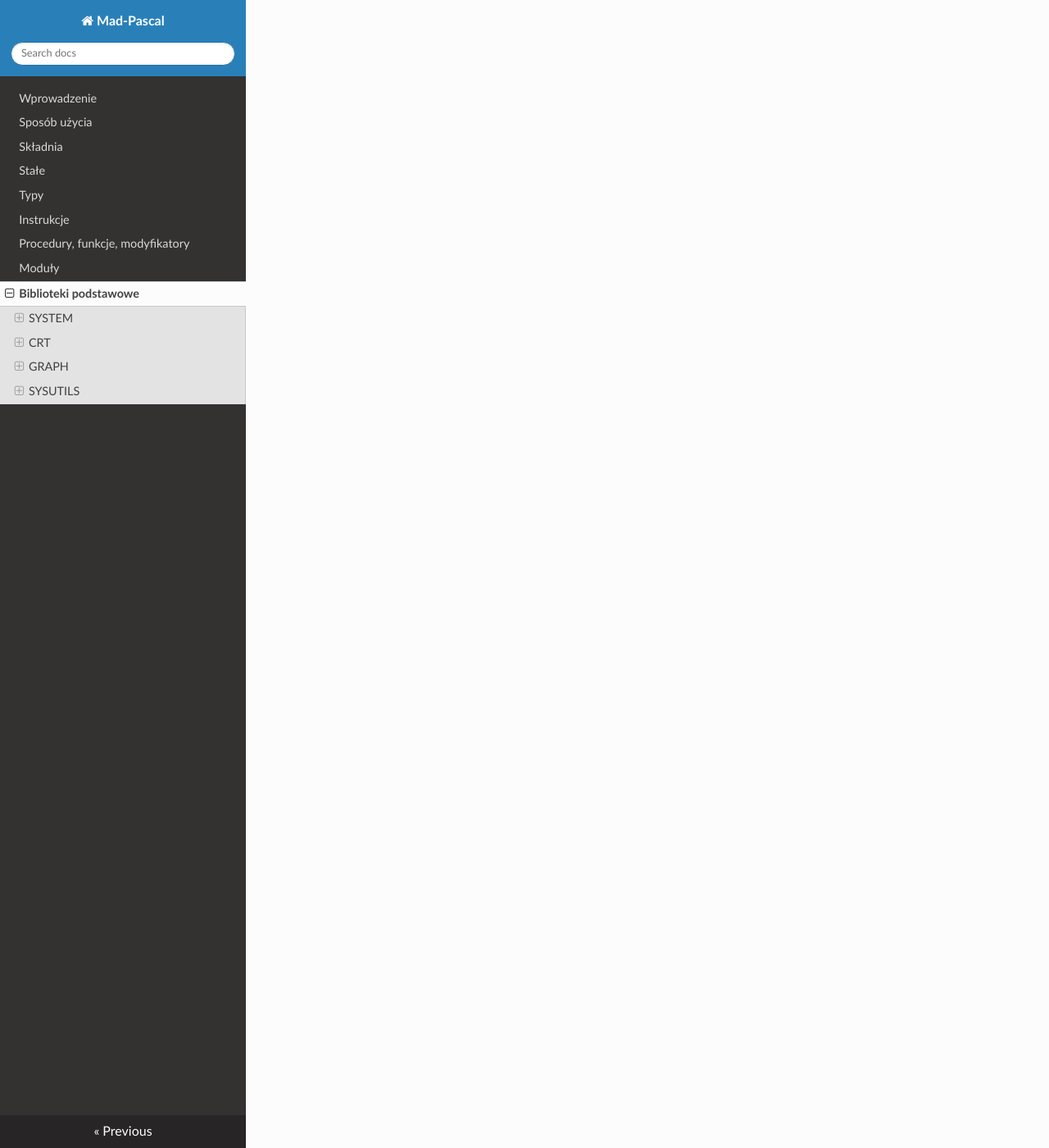
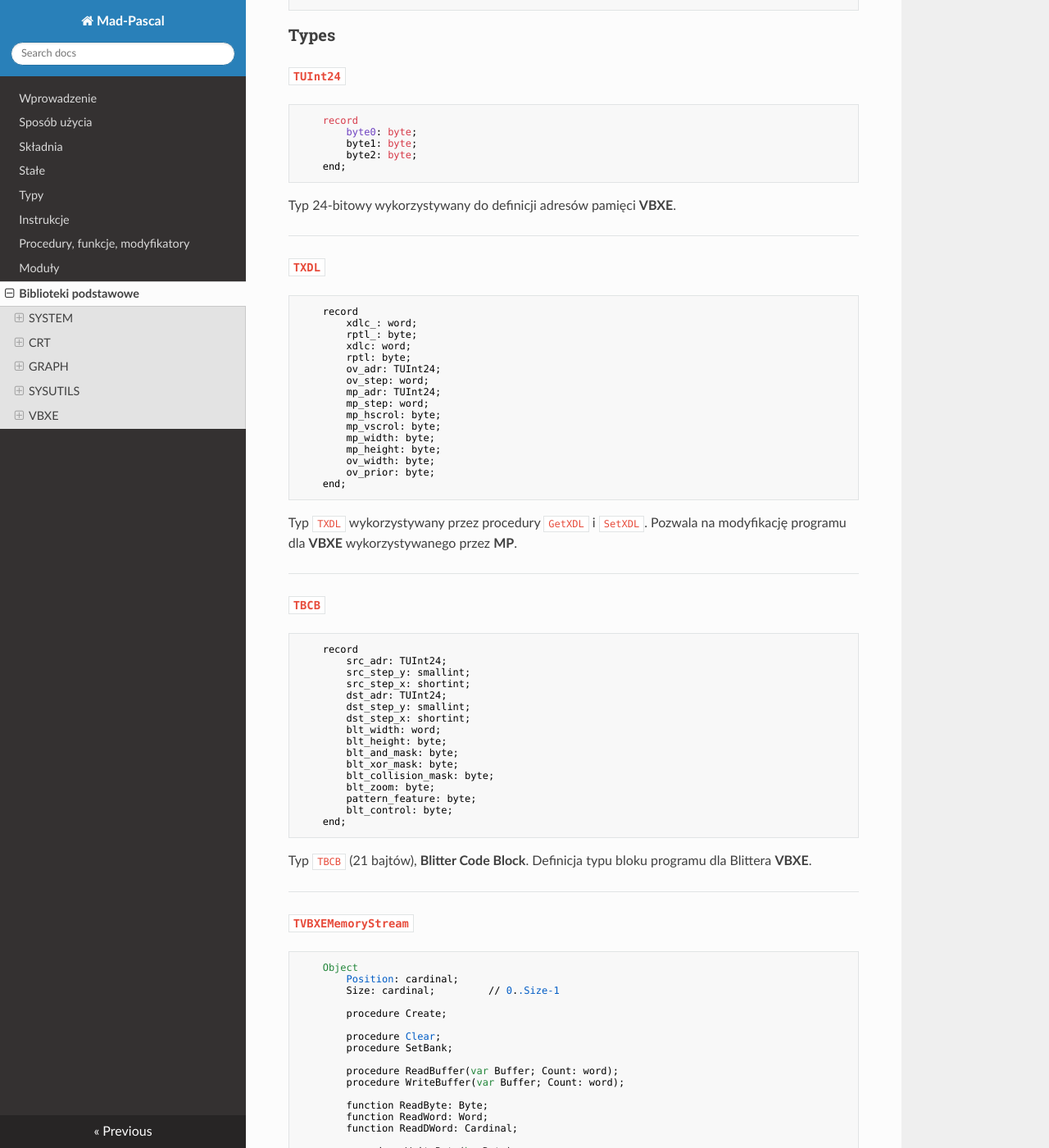
Before and after one commit to zbyti/mad-pascal-mkdocs, an MkDocs documentation site: the page built from docs/09-biblioteki-podstawowe.md, in a window 1280 px wide and 1400 px high, scrolled down 29510 px. Shown: the whole window at 82% size. Built offline with MkDocs 1.6.1, drawn with Linux system fonts in a browser that asks for light colours; nearby versions of some CDN libraries; some of the changed text lies outside the part shown.

Commit message:
vbxe finito

````diff
--- a/docs/09-biblioteki-podstawowe.md
+++ b/docs/09-biblioteki-podstawowe.md
@@ -1572,3 +1572,263 @@ Funkcja konwertuje łańcuch do postaci zmiennoprzenkowej typu `Real`.
 ```
 
 Funkcja służy do konwersji tekstu zapisanego w zmiennej S na liczbę całkowitą - o ile to możliwe.
+
+## [VBXE](http://mads.atari8.info/library/doc/vbxe.html)
+
+Mapa pamięci dla VBXE zdefiniowana jest w module SYSTEM
+
+```
+VBXE_XDLADR = $0000;    // XDLIST
+VBXE_MAPADR = $1000;    // COLOR MAP ADDRESS
+VBXE_BCBADR = $0100;    // BLITTER LIST ADDRESS
+VBXE_OVRADR = $5000;    // OVERLAY ADDRESS
+VBXE_WINDOW = $B000;    // 4K WINDOW $B000..$BFFF
+```
+
+### Constants
+
+```
+LoRes  = 1;
+MedRes = 2;
+HiRes  = 3;
+```
+
+### Types
+
+#### `TUInt24`
+
+```
+    record
+        byte0: byte;
+        byte1: byte;
+        byte2: byte;
+    end;
+```
+
+Typ 24-bitowy wykorzystywany do definicji adresów pamięci **VBXE**.
+
+---
+
+#### `TXDL`
+
+```
+    record
+        xdlc_: word;
+        rptl_: byte;
+        xdlc: word;
+        rptl: byte;
+        ov_adr: TUInt24;
+        ov_step: word;
+        mp_adr: TUInt24;
+        mp_step: word;
+        mp_hscrol: byte;
+        mp_vscrol: byte;
+        mp_width: byte;
+        mp_height: byte;
+        ov_width: byte;
+        ov_prior: byte;
+    end;
+```
+
+Typ `TXDL` wykorzystywany przez procedury `GetXDL` i `SetXDL`. Pozwala na modyfikację programu dla **VBXE** wykorzystywanego przez **MP**.
+
+---
+
+#### `TBCB`
+
+```
+    record
+        src_adr: TUInt24;
+        src_step_y: smallint;
+        src_step_x: shortint;
+        dst_adr: TUInt24;
+        dst_step_y: smallint;
+        dst_step_x: shortint;
+        blt_width: word;
+        blt_height: byte;
+        blt_and_mask: byte;
+        blt_xor_mask: byte;
+        blt_collision_mask: byte;
+        blt_zoom: byte;
+        pattern_feature: byte;
+        blt_control: byte;
+    end;
+```
+
+Typ `TBCB` (21 bajtów), **Blitter Code Block**. Definicja typu bloku programu dla Blittera **VBXE**.
+
+---
+
+#### `TVBXEMemoryStream`
+
+```
+    Object
+        Position: cardinal;
+        Size: cardinal;         // 0..Size-1
+
+        procedure Create;
+
+        procedure Clear;
+        procedure SetBank;
+
+        procedure ReadBuffer(var Buffer; Count: word);
+        procedure WriteBuffer(var Buffer; Count: word);
+
+        function ReadByte: Byte;
+        function ReadWord: Word;
+        function ReadDWord: Cardinal;
+
+        procedure WriteByte(b: Byte);
+        procedure WriteWord(w: Word);
+        procedure WriteDWord(d: Cardinal);
+    end;
+```
+
+Obiekt `TVBXEMemoryStream` pozwala na liniowy dostęp do pamięci **VBXE**.
+
+### Procedures and functions
+
+```pascal
+BlitterBusy        ColorMapOff         ColorMapOn         DstBCB            ExtractFileExt
+GetXDL             IniBCB              OverlayOff         RunBCB            SetHorizontalRes
+VBXEMemoryBank     SetXDL              SrcBCB             VBXEControl       VBXEOff
+```
+
+#### `BlitterBusy`
+
+```
+    function BlitterBusy: Boolean; assembler;
+```
+
+Funkcja zwraca `TRUE` jeśli blitter **VBXE** zajęty jest wykonywaniem programu blittera.
+
+---
+
+#### `ColorMapOff`
+
+```
+    procedure ColorMapOff; assembler;
+```
+
+Wyłączenie mapy kolorów w programie `XDLIST` dla **VBXE**.
+
+---
+
+#### `ColorMapOn`
+
+```
+    procedure ColorMapOn; assembler;
+```
+
+Włączenie mapy kolorów w programie `XDLIST` dla **VBXE**.
+
+---
+
+#### `DstBCB`
+
+```
+    procedure DstBCB(var a: TBCB; dst: cardinal);
+```
+
+Procedura zmieniająca adres docelowy `dst_adr` w programie blittera `A`.
+
+---
+
+#### `GetXDL`
+
+```
+    procedure GetXDL(var a: txdl); register; assembler;
+```
+
+Procedura przepisuje do zmiennej `A` program `XDLIST` spod adresu `VBXE_XDLADR` w pamięci **VBXE**.
+
+---
+
+#### `IniBCB`
+
+```
+    procedure IniBCB(var a: TBCB; src,dst: cardinal; w0, w1: smallint; w: word; h: byte; ctrl: byte);
+```
+
+Procedura pozwala zaincjować pamięć dla programu blittera pod adresem `A`. Dodatkowe parametry określają adres spod którego będą kopiowane dane `SRC`, adres docelowy kopiowanych danych `DST`, szerokość okna danych źródłowych `W0`, docelowych `W1`, rozmiar okna wynikowego, jego szerokość `W`, wysokość `H`, oraz określić parametry końcowe bloku programu blittera `CTRL` (ustawiony bit 3 `CTRL` nakazuje blitterowi odczyt kolejnego programu i jego wykonanie).
+
+---
+
+#### `OverlayOff`
+
+```
+    procedure OverlayOff; assembler;
+```
+
+Wyłączenie trybu overlay w programie `XDLIST`.
+
+---
+
+#### `RunBCB`
+
+```
+    procedure RunBCB(var a: TBCB); assembler;
+```
+
+Wystartowanie blittera **VBXE** na podstawie adresu programu `A`.
+
+---
+
+#### `SetHorizontalRes`
+
+```
+    procedure SetHorizontalRes(a: byte); assembler;
+    procedure SetHRes(a: byte); assembler;
+```
+
+Ustanowienie trybu overlay w programie `XDLIST` (LoRes: 160x240x256c, MedRes: 320x240x256c, HiRes: 640x240x16c).
+
+---
+
+#### `VBXEMemoryBank`
+
+```
+    procedure VBXEMemoryBank(b: byte); assembler;
+```
+
+Włączenie 4K banku **VBXE** w okno pamięci **XE/XL** `$B000..$BCFF`.
+
+---
+
+#### `SetXDL`
+
+```
+    procedure SetXDL(var a: txdl); register; assembler;
+```
+
+Procedura przepisuje program `A` pod adres `VBXE_XDLADR` w pamięci **VBXE**.
+
+---
+
+#### `SrcBCB`
+
+```
+    procedure SrcBCB(var a: TBCB; src: cardinal);
+```
+
+Procedura zmieniająca adres źródłowy `src_adr` w programie blittera `A`.
+
+---
+
+#### `VBXEControl`
+
+```
+    procedure VBXEControl(a: byte); assembler;
+```
+
+Procedura ustawia wartośc `FX_VIDEO_CONTROL`.
+
+---
+
+#### `VBXEOff`
+
+```
+    procedure VBXEOff
+```
+
+Wyłączenie, reset **VBXE**.
````
